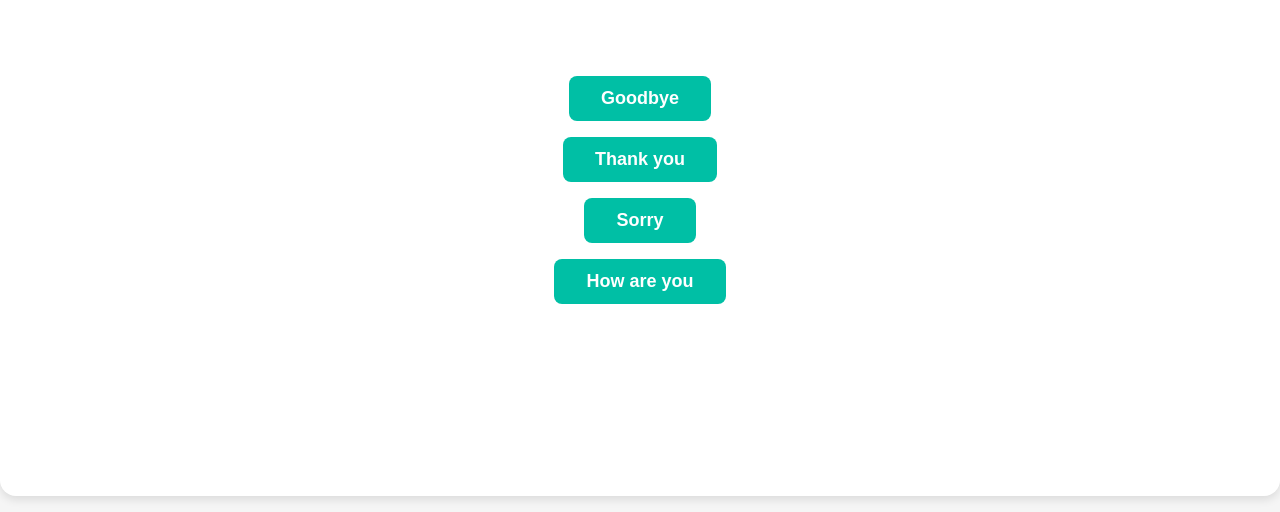
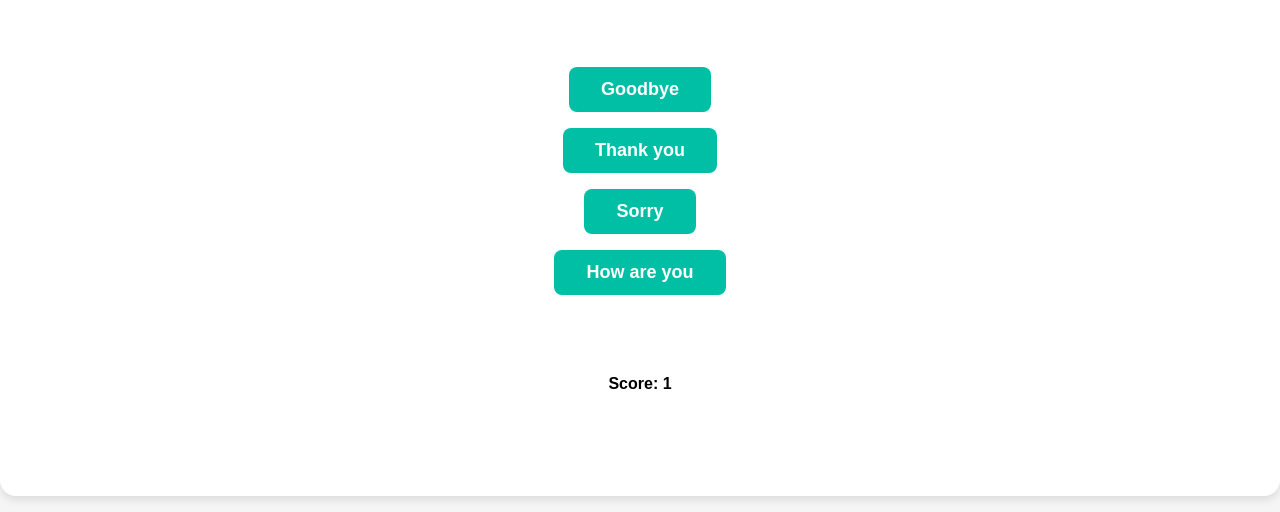
Before and after one commit to arc690/Aie, a plain HTML site: page index.html in a window 1280 px wide. Both pictures are taken after a click on the button "नमस्ते (Namaste)". Shown: the part 304-816 px from the top of the page. Drawn offline with Linux system fonts and the light colour scheme.

Commit message:
Add files via upload

```diff
--- a/index.html
+++ b/index.html
@@ -141,6 +141,17 @@
     <div class="intro-section">
         <img src="your-logo.png" alt="Logo" class="logo">
     </div>
+    <Script>
+        // Function to hide the intro section after a certain duration
+    function hideIntroSection() {
+      const introSection = document.querySelector('.intro-section');
+      introSection.classList.add('hide');
+    }
+
+    // Hide the intro section after 5 seconds (5000 milliseconds)
+    setTimeout(hideIntroSection, 5000);
+
+      </Script>
     <div class="container">
         <h1>Hindi Language Quiz</h1>
         <div class="question">
@@ -523,67 +534,82 @@
                 ]
             }
         ];
+
         let currentLevel = 1;
         let currentQuestion = 0;
         let score = 0;
 
-        const container = document.querySelector(".container");
-        const questionText = document.querySelector("#questionText");
-        const emoji = document.querySelector(".emoji");
-        const options = document.querySelector(".options");
-        const explanationText = document.querySelector("#explanationText");
-        const scoreText = document.querySelector("#scoreText");
+        const questionText = document.getElementById("questionText");
+        const emojiText = document.querySelector(".emoji");
+        const optionsContainer = document.querySelector(".options");
+        const explanationText = document.getElementById("explanationText");
+        const scoreText = document.getElementById("scoreText");
 
-        function startQuiz() {
-            const introSection = document.querySelector(".intro-section");
-            introSection.classList.add("hide");
-            showQuestion();
+        function loadQuestion() {
+            const level = levels.find((level) => level.level === currentLevel);
+            const question = level.questions[currentQuestion];
+            questionText.innerHTML = question.question;
+            emojiText.innerHTML = question.emoji;
+
+            optionsContainer.innerHTML = "";
+            for (const option in question.options) {
+                const optionText = question.options[option];
+                const button = document.createElement("button");
+                button.innerHTML = optionText;
+                button.addEventListener("click", checkAnswer);
+                optionsContainer.appendChild(button);
             }
 
-        function showQuestion() {
-            const currentQuestionData = levels[currentLevel - 1].questions[currentQuestion];
-            questionText.textContent = currentQuestionData.question;
-            emoji.innerHTML = currentQuestionData.emoji;
-            options.innerHTML = "";
-            explanationText.textContent = "";
-            scoreText.textContent = "";
+            explanationText.innerHTML = "";
+            scoreText.innerHTML = `Score: ${score}`;
+        }
 
-            for (const option in currentQuestionData.options) {
-                const button = document.createElement("button");
-                button.textContent = currentQuestionData.options[option];
-                button.setAttribute("onclick", `checkAnswer('${option}')`);
-                options.appendChild(button);
+        function checkAnswer(e) {
+            const selectedOption = e.target.innerHTML;
+            const level = levels.find((level) => level.level === currentLevel);
+            const question = level.questions[currentQuestion];
+            const explanation = question.explanation;
+
+            if (selectedOption === question.options[question.answer]) {
+                e.target.classList.add("correct");
+                score++;
+            } else {
+                e.target.classList.add("wrong");
+            }
+
+            for (const button of optionsContainer.children) {
+                button.disabled = true;
+                if (button.innerHTML === question.options[question.answer]) {
+                    button.classList.add("correct");
                 }
             }
 
-        function checkAnswer(answer) {
-            const currentQuestionData = levels[currentLevel - 1].questions[currentQuestion];
-            const explanation = currentQuestionData.explanation;
-            if (answer === currentQuestionData.answer) {
-                score++;
-                explanationText.textContent = "Correct! " + explanation;
+            explanationText.innerHTML = explanation;
+            scoreText.innerHTML = `Score: ${score}`;
+
+            if (currentQuestion < level.questions.length - 1) {
+                currentQuestion++;
+                setTimeout(loadQuestion, 2000);
             } else {
-                explanationText.textContent = "Incorrect! " + explanation;
+                if (currentLevel < levels.length) {
+                    currentLevel++;
+                    currentQuestion = 0;
+                    setTimeout(loadQuestion, 2000);
+                } else {
+                    endQuiz();
                 }
-
-            currentQuestion++;
-
-            if (currentQuestion < levels[currentLevel - 1].questions.length) {
-                showQuestion();
-            } else {
-                showScore();
             }
         }
 
-        function showScore() {
-            questionText.textContent = "Quiz completed!";
-            emoji.innerHTML = "&#x1F389;";
-            options.innerHTML = "";
-            explanationText.textContent = "";
-            scoreText.textContent = "Your score: " + score + " out of " + levels[currentLevel - 1].questions.length;
+        function endQuiz() {
+            questionText.innerHTML = "Congratulations! You completed the quiz.";
+            emojiText.innerHTML = "&#x1F389;";
+            optionsContainer.innerHTML = "";
+            explanationText.innerHTML = "";
+            scoreText.innerHTML = `Final Score: ${score}`;
         }
 
-        startQuiz();
+        loadQuestion();
     </script>
 </body>
 
```
Also changed, not shown: botty.png (added), favicon.ico, your-logo.png. Lines whose indentation alone changed are shown as unchanged.
